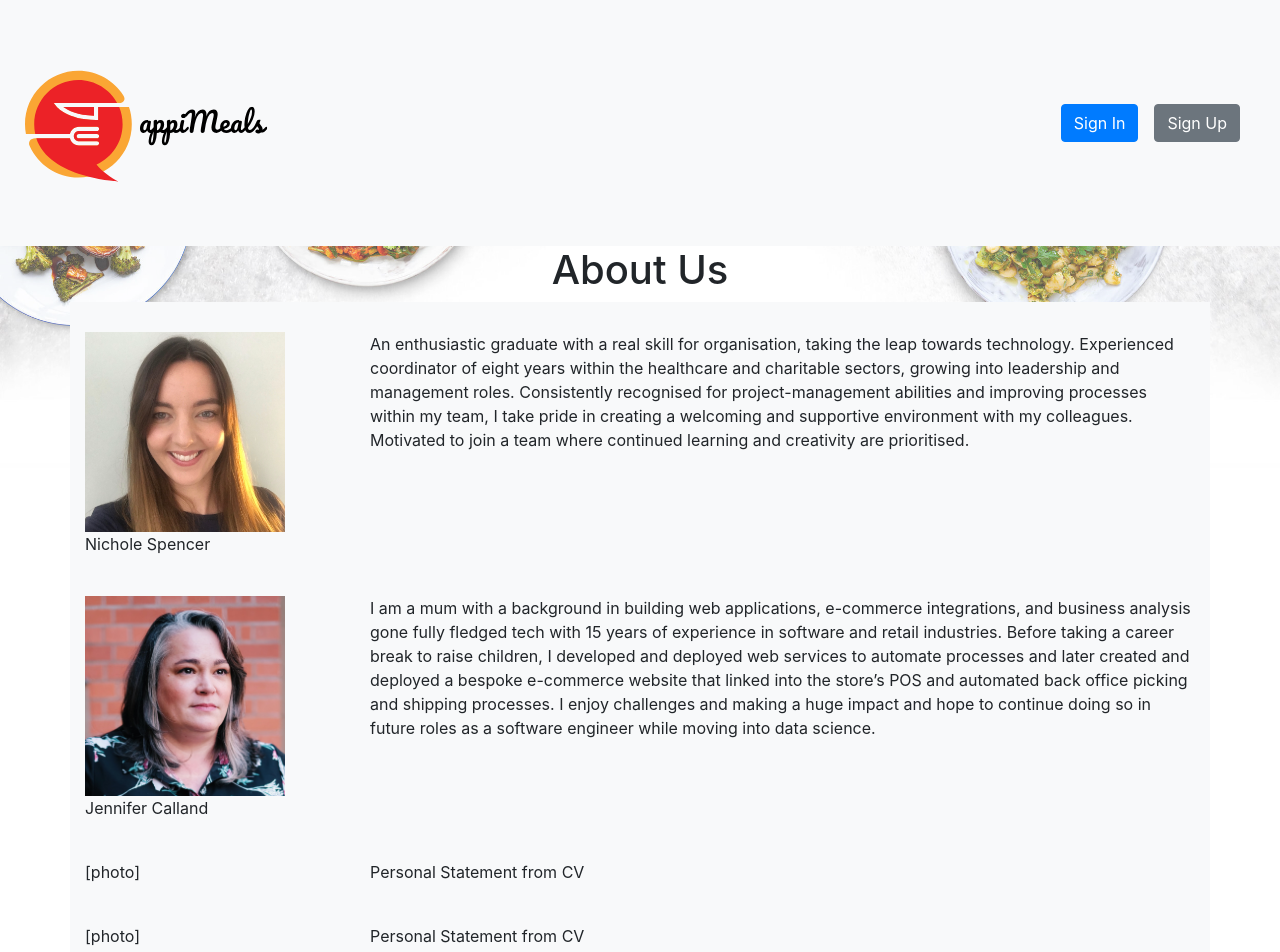
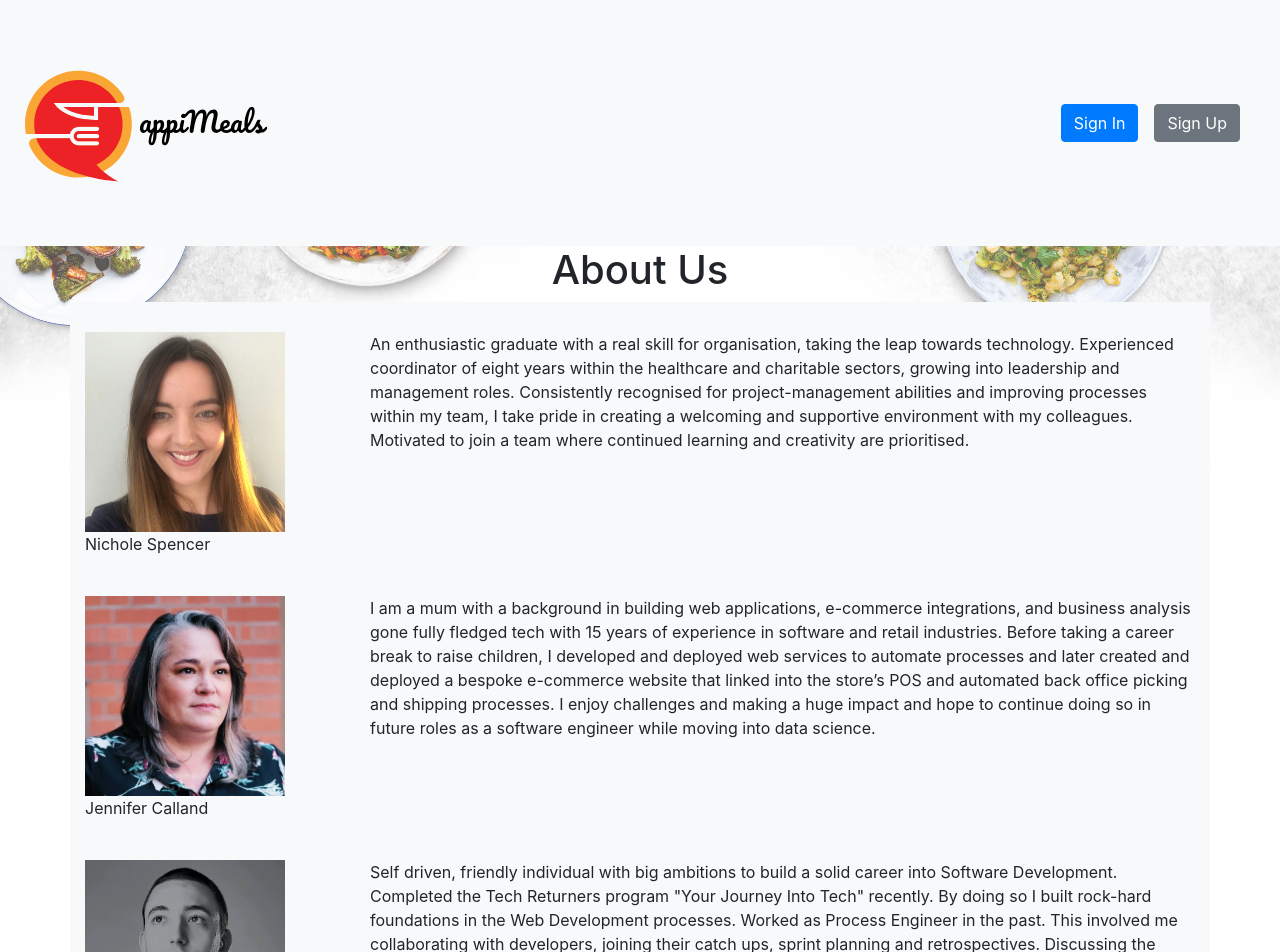
Before and after one commit to AppiMeals/appimeals-frontend, a React (Create React App) app: page /FAQ in a window 1280 px wide. Shown: the top 952 px of the page. Built offline with nearby package versions, Linux system fonts and the light colour scheme.

Commit message:
Updates to Marketing Pages

```diff
--- a/src/Pages/DummyPages/FAQ.js
+++ b/src/Pages/DummyPages/FAQ.js
@@ -1,7 +1,11 @@
 import React,  { Component }  from 'react';
 import { Image } from 'react-bootstrap';
+// OUR TEAM!!!  =D
 import Nichole from '../../Images/Nichole-head-shot-500x500.png';
 import Jennifer from '../../Images/Jennifer-head-shot-810x810.png';
+import Illiyan from '../../Images/Illiyan-head-shot-540x540.png';
+import Shobir from '../../Images/Shobir-head-shot-441x441.png';
+
 import "./FAQ.css";
 
 class FAQ extends Component {
@@ -54,10 +58,16 @@ class FAQ extends Component {
 
                     <div className="row">
                         <div className="col-3">
-                            [photo]
+                        <Image className="image" src={Illiyan}/> <br />
+                            Illiyan Dimitrov
                         </div>
                         <div className="col">
-                            Personal Statement from CV
+                        Self driven, friendly individual with big ambitions to build a solid career into Software
+                        Development. Completed the Tech Returners program "Your Journey Into Tech" recently. By doing
+                        so I built rock-hard foundations in the Web Development processes. Worked as Process Engineer
+                        in the past. This involved me collaborating with developers, joining their catch ups, sprint
+                        planning and retrospectives. Discussing the projects technical aspects and finding the optimal
+                        business satisfactory solutions we can build in the frames provided.
                         </div>
                     </div>
 
@@ -66,10 +76,15 @@ class FAQ extends Component {
 
                     <div className="row">
                         <div className="col-3">
-                            [photo]
+                        <Image className="image" src={Shobir}/> <br />
+                            Shobir Chowdhery
                         </div>
                         <div className="col">
-                            Personal Statement from CV
+                        Experienced analyst within analytical, software, data and finance roles. Looking to transfer
+                        skill set of problem solving, data, communication, project management and teamwork into a Software
+                        developer career. Motivated and driven to expand experience and knowledge in this field. Currently
+                        project leading data migration and providing project support within a software-based project team,
+                        collaborating with developers and key stakeholders within management.
                         </div>
                     </div>
 
```
Also changed, not shown: src/Images/Illiyan-head-shot-540x540.png (added), src/Images/Shobir-head-shot-441x441.png (added).
